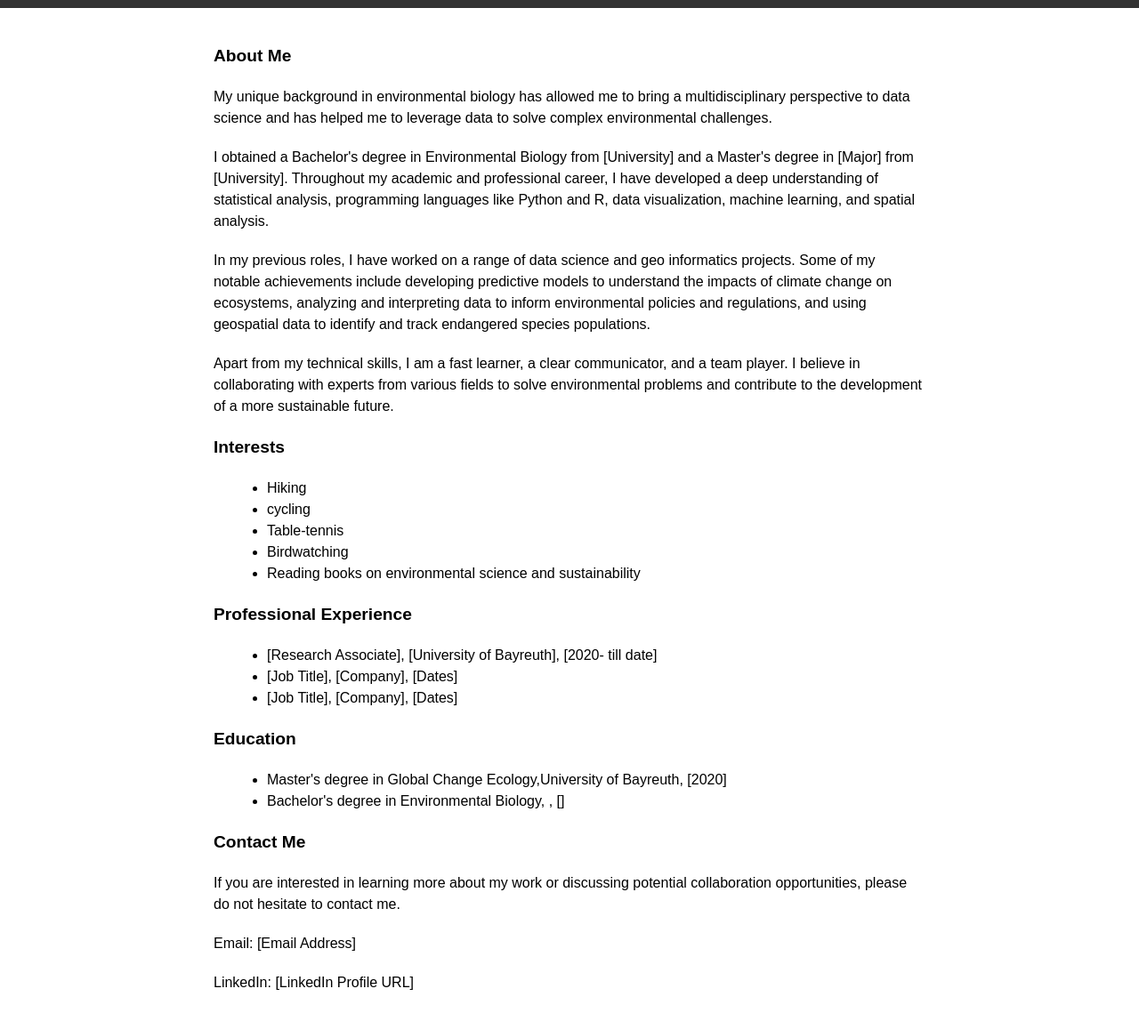
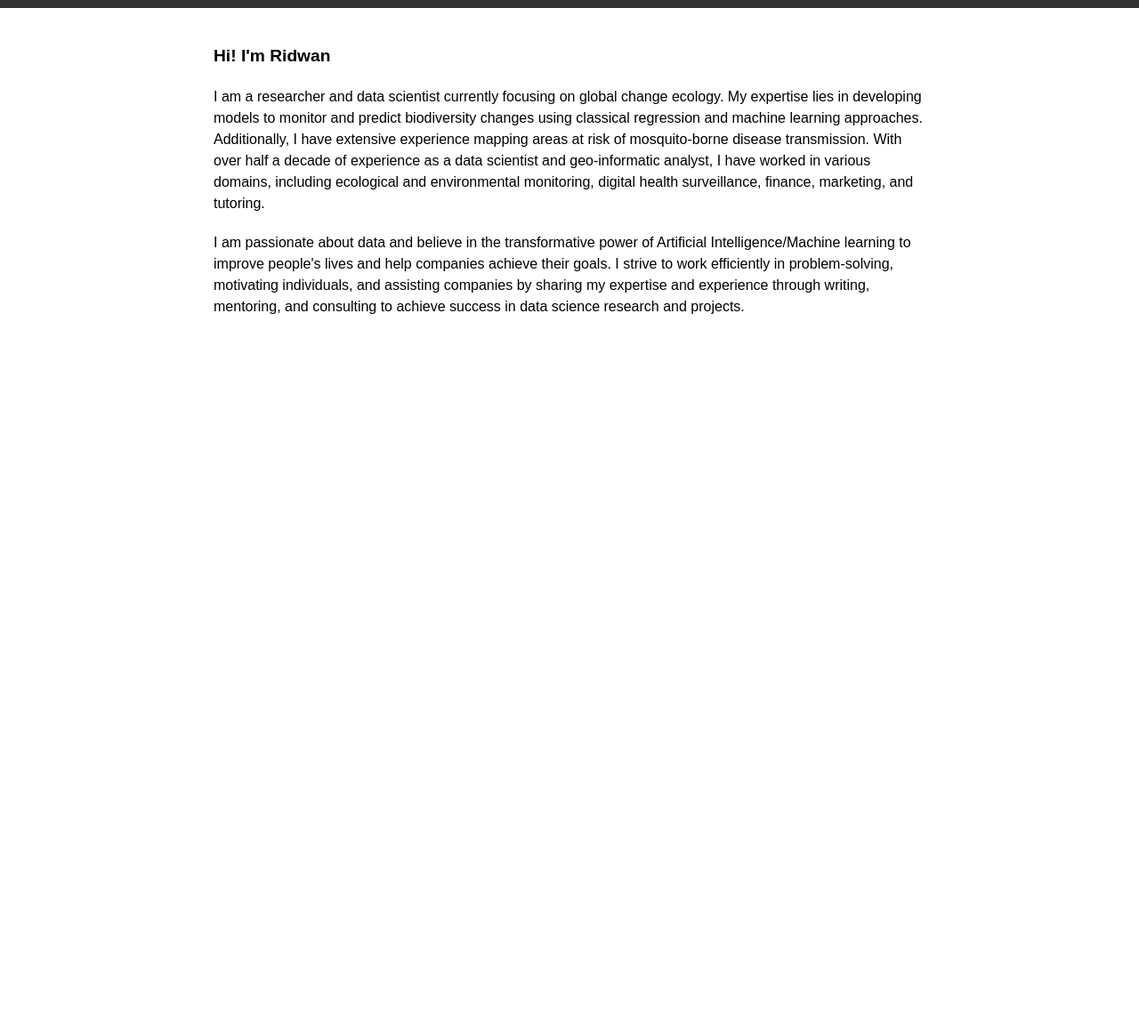
Before and after one commit to ridwanshittu/ridwanshittu.github.io, a plain HTML site: page index.html in a window 1280 px wide. Shown: the part 108-1265 px from the top of the page at 89% size. After the commit the page ends 800 px from the top, so only its background shows below. Drawn offline with Linux system fonts and the light colour scheme.

Commit message:
Change content to profiel

```diff
--- a/index.html
+++ b/index.html
@@ -1,43 +1,18 @@
 <!DOCTYPE html>
 <html>
   <head>
-    <title>[Name] - Data Scientist and Geo Informatics Specialist</title>
+    <title>[Ridwan Shittu] - Data Scientist and Geo Informatics Specialist</title>
     <link rel="stylesheet" type="text/css" href="style.css">
   </head>
   <body>
     <header>
-      <h1>[Name]</h1>
+      <h1>[Ridwan Shittu]</h1>
       <h2>Data Scientist and Geo Informatics Specialist</h2>
     </header>
     <main>
-      <h3>About Me</h3>
-      <p>My unique background in environmental biology has allowed me to bring a multidisciplinary perspective to data science and has helped me to leverage data to solve complex environmental challenges.</p>
-      <p>I obtained a Bachelor's degree in Environmental Biology from [University] and a Master's degree in [Major] from [University]. Throughout my academic and professional career, I have developed a deep understanding of statistical analysis, programming languages like Python and R, data visualization, machine learning, and spatial analysis.</p>
-      <p>In my previous roles, I have worked on a range of data science and geo informatics projects. Some of my notable achievements include developing predictive models to understand the impacts of climate change on ecosystems, analyzing and interpreting data to inform environmental policies and regulations, and using geospatial data to identify and track endangered species populations.</p>
-      <p>Apart from my technical skills, I am a fast learner, a clear communicator, and a team player. I believe in collaborating with experts from various fields to solve environmental problems and contribute to the development of a more sustainable future.</p>
-      <h3>Interests</h3>
-      <ul>
-        <li>Hiking</li>
-        <li>cycling</li>
-        <li>Table-tennis</li>
-        <li>Birdwatching</li>
-        <li>Reading books on environmental science and sustainability</li>
-      </ul>
-      <h3>Professional Experience</h3>
-      <ul>
-        <li>[Research Associate], [University of Bayreuth], [2020- till date]</li>
-        <li>[Job Title], [Company], [Dates]</li>
-        <li>[Job Title], [Company], [Dates]</li>
-      </ul>
-      <h3>Education</h3>
-      <ul>
-        <li>Master's degree in Global Change Ecology,University of Bayreuth, [2020]</li>
-        <li>Bachelor's degree in Environmental Biology, , []</li>
-      </ul>
-      <h3>Contact Me</h3>
-      <p>If you are interested in learning more about my work or discussing potential collaboration opportunities, please do not hesitate to contact me.</p>
-      <p>Email: [Email Address]</p>
-      <p>LinkedIn: [LinkedIn Profile URL]</p>
+      <h3>Hi! I'm Ridwan </h3>
+      <p>I am a researcher and data scientist currently focusing on global change ecology. My expertise lies in developing models to monitor and predict biodiversity changes using classical regression and machine learning approaches. Additionally, I have extensive experience mapping areas at risk of mosquito-borne disease transmission. With over half a decade of experience as a data scientist and geo-informatic analyst, I have worked in various domains, including ecological and environmental monitoring, digital health surveillance, finance, marketing, and tutoring.</p>
+      <p>I am passionate about data and believe in the transformative power of Artificial Intelligence/Machine learning to improve people's lives and help companies achieve their goals. I strive to work efficiently in problem-solving, motivating individuals, and assisting companies by sharing my expertise and experience through writing, mentoring, and consulting to achieve success in data science research and projects.</p>
     </main>
   </body>
 </html>
```
